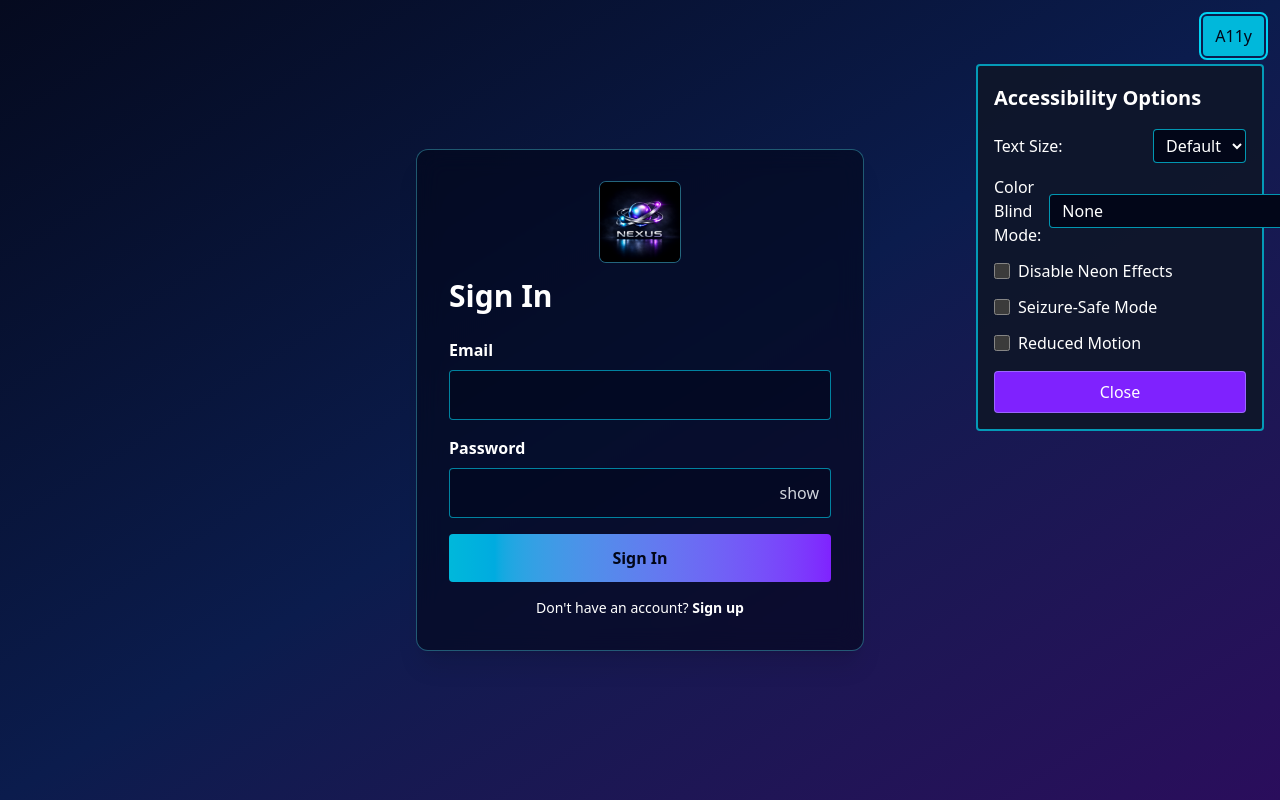
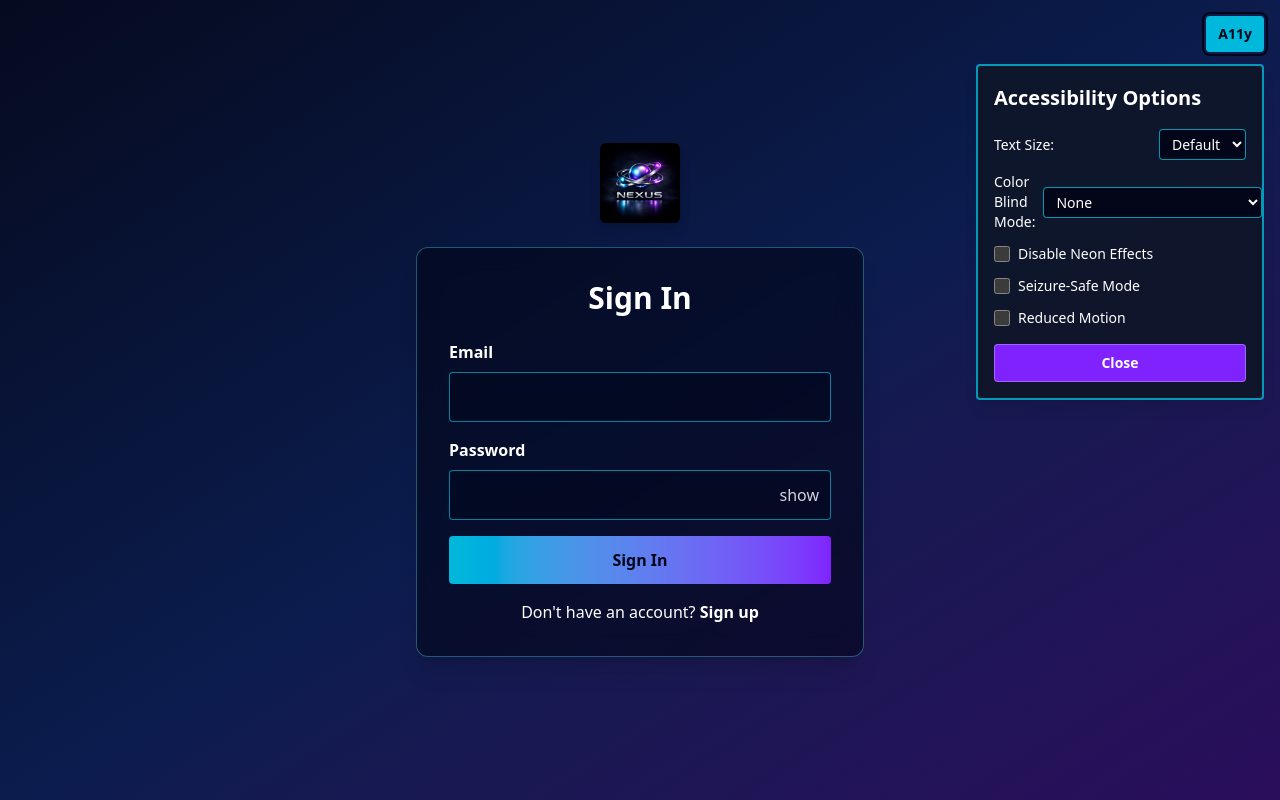
Before and after one commit to stephensdf89/Nexus, a Next.js app: page /login in a window 1280 px wide. Both pictures are taken after a click on the button "A11y". Built offline with nearby package versions, Linux system fonts and the light colour scheme; no server answers.

Commit message:
Enhance login page with complete accessibility features and better UX

```diff
--- a/src/app/login/page.tsx
+++ b/src/app/login/page.tsx
@@ -20,7 +20,7 @@ export default function LoginPage() {
 
   useEffect(() => {
     a11y.load();
-  }, []);
+  }, [a11y]);
 
   useEffect(() => {
     if (user) {
@@ -39,6 +39,7 @@ export default function LoginPage() {
       return;
     }
 
+    try {
       const { error } = await supabase.auth.signInWithPassword({
         email,
         password,
@@ -51,31 +52,58 @@ export default function LoginPage() {
       }
 
       router.push("/dashboard");
+    } catch (err) {
+      setError(err instanceof Error ? err.message : "Login failed");
+      setIsLoading(false);
+    }
   };
 
+  const textSizeClass =
+    a11y.textSize === "large" ? "text-lg" :
+    a11y.textSize === "small" ? "text-sm" :
+    "";
+
   return (
-    <div className="relative min-h-screen fade-in flex flex-col items-center justify-center bg-gradient-to-br from-[#050a1f] via-[#0b1c4d] to-[#2a0d5c] p-6 transition-colors duration-300">
-      <a href="#login-form" className="absolute top-2 left-2 bg-cyan-500 text-slate-950 px-3 py-1 rounded focus:outline-white z-40 sr-only focus:not-sr-only" aria-label="Skip to login form">Skip to login form</a>
+    <div className={`relative min-h-screen fade-in flex flex-col items-center justify-center bg-gradient-to-br from-[#050a1f] via-[#0b1c4d] to-[#2a0d5c] p-6 transition-colors duration-300 ${a11y.textSize === "large" ? "text-base" : a11y.textSize === "small" ? "text-sm" : "text-base"}`}>
+      {/* Skip link */}
+      <a href="#login-form" className="absolute top-2 left-2 bg-cyan-500 text-slate-950 px-3 py-1 rounded focus:outline-white z-40 sr-only focus:not-sr-only text-xs font-semibold" aria-label="Skip to login form">Skip to login form</a>
 
-      <button onClick={() => setShowMenu(!showMenu)} aria-label="Open Accessibility Menu" aria-expanded={showMenu} className="absolute top-4 right-4 px-3 py-2 rounded focus:outline-2 focus:outline-offset-2 bg-cyan-500 text-slate-950 focus:outline-cyan-400">
+      {/* Accessibility button */}
+      <button
+        onClick={() => setShowMenu(!showMenu)}
+        aria-label="Open Accessibility Menu"
+        aria-expanded={showMenu}
+        className="absolute top-4 right-4 px-3 py-2 rounded focus:outline-2 focus:outline-offset-2 bg-cyan-500 text-slate-950 hover:bg-cyan-400 transition-colors font-semibold text-sm"
+      >
         A11y
       </button>
 
+      {/* Accessibility menu */}
       {showMenu && (
-        <div className="absolute top-16 right-4 p-4 rounded w-72 z-50 border-2 bg-slate-900/95 border-cyan-400/70 text-white">
+        <div className="absolute top-16 right-4 p-4 rounded w-72 z-50 border-2 bg-slate-900/95 border-cyan-400/70 text-white shadow-lg">
           <h2 className="font-bold mb-4 text-lg">Accessibility Options</h2>
           <div className="space-y-3">
-            <label className="flex items-center justify-between">
-              <span>Text Size:</span>
-              <select value={a11y.textSize} onChange={(e) => a11y.update("textSize", e.target.value)} className="ml-2 px-2 py-1 rounded border bg-slate-950 border-cyan-400/70 text-white">
+            <label className="flex items-center justify-between cursor-pointer">
+              <span className="text-sm">Text Size:</span>
+              <select
+                value={a11y.textSize}
+                onChange={(e) => a11y.update("textSize", e.target.value)}
+                className="ml-2 px-2 py-1 rounded border bg-slate-950 border-cyan-400/70 text-white text-sm focus:outline-none focus:ring-2 focus:ring-cyan-400"
+                aria-label="Text size selection"
+              >
                 <option value="small">Small</option>
                 <option value="medium">Default</option>
                 <option value="large">Large</option>
               </select>
             </label>
-            <label className="flex items-center justify-between">
-              <span>Color Blind Mode:</span>
-              <select value={a11y.colorBlindMode} onChange={(e) => a11y.update("colorBlindMode", e.target.value)} className="ml-2 px-2 py-1 rounded border bg-slate-950 border-cyan-400/70 text-white">
+            <label className="flex items-center justify-between cursor-pointer">
+              <span className="text-sm">Color Blind Mode:</span>
+              <select
+                value={a11y.colorBlindMode}
+                onChange={(e) => a11y.update("colorBlindMode", e.target.value)}
+                className="ml-2 px-2 py-1 rounded border bg-slate-950 border-cyan-400/70 text-white text-sm focus:outline-none focus:ring-2 focus:ring-cyan-400"
+                aria-label="Color blind mode selection"
+              >
                 <option value="none">None</option>
                 <option value="protanopia">Protanopia (Red-Blind)</option>
                 <option value="deuteranopia">Deuteranopia (Green-Blind)</option>
@@ -83,41 +111,147 @@ export default function LoginPage() {
               </select>
             </label>
             <label className="flex items-center cursor-pointer">
-              <input type="checkbox" checked={a11y.disableNeon} onChange={() => a11y.update("disableNeon", !a11y.disableNeon)} className="mr-2 w-4 h-4 cursor-pointer" />
-              <span>Disable Neon Effects</span>
+              <input
+                type="checkbox"
+                checked={a11y.disableNeon}
+                onChange={() => a11y.update("disableNeon", !a11y.disableNeon)}
+                className="mr-2 w-4 h-4 cursor-pointer focus:ring-2 focus:ring-cyan-400"
+                aria-label="Disable neon effects"
+              />
+              <span className="text-sm">Disable Neon Effects</span>
             </label>
             <label className="flex items-center cursor-pointer">
-              <input type="checkbox" checked={a11y.safeMode} onChange={() => a11y.update("safeMode", !a11y.safeMode)} className="mr-2 w-4 h-4 cursor-pointer" />
-              <span>Seizure-Safe Mode</span>
+              <input
+                type="checkbox"
+                checked={a11y.safeMode}
+                onChange={() => a11y.update("safeMode", !a11y.safeMode)}
+                className="mr-2 w-4 h-4 cursor-pointer focus:ring-2 focus:ring-cyan-400"
+                aria-label="Seizure-safe mode"
+              />
+              <span className="text-sm">Seizure-Safe Mode</span>
             </label>
             <label className="flex items-center cursor-pointer">
-              <input type="checkbox" checked={a11y.reducedMotion} onChange={() => a11y.update("reducedMotion", !a11y.reducedMotion)} className="mr-2 w-4 h-4 cursor-pointer" />
-              <span>Reduced Motion</span>
+              <input
+                type="checkbox"
+                checked={a11y.reducedMotion}
+                onChange={() => a11y.update("reducedMotion", !a11y.reducedMotion)}
+                className="mr-2 w-4 h-4 cursor-pointer focus:ring-2 focus:ring-cyan-400"
+                aria-label="Reduced motion"
+              />
+              <span className="text-sm">Reduced Motion</span>
             </label>
           </div>
-          <button onClick={() => setShowMenu(false)} className="w-full mt-4 px-3 py-2 rounded border bg-violet-600 text-white border-violet-400/70 hover:bg-violet-700">Close</button>
+          <button
+            onClick={() => setShowMenu(false)}
+            className="w-full mt-4 px-3 py-2 rounded border bg-violet-600 text-white border-violet-400/70 hover:bg-violet-700 transition-colors text-sm font-semibold"
+          >
+            Close
+          </button>
         </div>
       )}
 
-      <form id="login-form" onSubmit={handleLogin} className={`bg-slate-950/60 text-white border border-cyan-300/35 backdrop-blur-md p-8 rounded-xl shadow-xl w-full max-w-md ${!a11y.reducedMotion && !a11y.safeMode ? "slide-up" : ""}`}>
-        <img src="/logo.png" alt="Nexus logo" width="88" height="88" className="mx-auto mb-4 h-20 w-20 rounded-md ring-1 ring-cyan-300/40" />
-        <h1 className="text-3xl font-bold mb-6">Sign In</h1>
-        {error && <p className="text-violet-200 mb-4 p-3 rounded bg-violet-900/35 border border-violet-400/50 error-shake" role="alert">{error}</p>}
+      {/* Logo */}
+      <div className="mb-6">
+        <img
+          src="/logo.png"
+          alt="Content Creator Nexus Logo"
+          width={140}
+          height={140}
+          className="rounded-md shadow-lg h-20 w-20"
+        />
+      </div>
+
+      {/* Login form */}
+      <form
+        id="login-form"
+        onSubmit={handleLogin}
+        className={`bg-slate-950/60 text-white border border-cyan-300/35 backdrop-blur-md p-8 rounded-xl shadow-xl w-full max-w-md transition-all ${!a11y.reducedMotion && !a11y.safeMode ? "slide-up" : ""}`}
+      >
+        <h1 className={`font-bold mb-6 text-center ${a11y.textSize === "large" ? "text-3xl" : a11y.textSize === "small" ? "text-2xl" : "text-3xl"}`}>
+          Sign In
+        </h1>
+
+        {/* Error alert */}
+        {error && (
+          <div
+            className={`text-violet-200 mb-4 p-3 rounded bg-violet-900/35 border border-violet-400/50 ${!a11y.reducedMotion && !a11y.safeMode ? "error-shake" : ""}`}
+            role="alert"
+          >
+            <p className={`${textSizeClass}`}>{error}</p>
+          </div>
+        )}
+
         <div className="space-y-4">
+          {/* Email field */}
           <div>
-            <label htmlFor="email" className="block mb-2 font-semibold">Email</label>
-            <input id="email" type="email" value={email} onChange={(e) => setEmail(e.target.value)} required aria-required="true" aria-label="Email address" className={`w-full p-3 rounded transition-all duration-200 bg-slate-950/40 border border-cyan-400/60 text-white input-glow ${a11y.textSize === "large" ? "text-lg" : a11y.textSize === "small" ? "text-sm" : ""} focus:outline-none focus:ring-2 focus:ring-offset-2 focus:ring-cyan-400`} autoComplete="email" />
+            <label htmlFor="email" className={`block mb-2 font-semibold ${textSizeClass}`}>
+              Email
+            </label>
+            <input
+              id="email"
+              type="email"
+              value={email}
+              onChange={(e) => setEmail(e.target.value)}
+              required
+              disabled={isLoading}
+              aria-required="true"
+              aria-label="Email address"
+              className={`w-full p-3 rounded transition-all duration-200 bg-slate-950/40 border border-cyan-400/60 text-white input-glow ${textSizeClass} focus:outline-none focus:ring-2 focus:ring-offset-2 focus:ring-cyan-400 disabled:opacity-60 disabled:cursor-not-allowed`}
+              autoComplete="email"
+            />
           </div>
+
+          {/* Password field */}
           <div>
-            <label htmlFor="password" className="block mb-2 font-semibold">Password</label>
+            <label htmlFor="password" className={`block mb-2 font-semibold ${textSizeClass}`}>
+              Password
+            </label>
             <div className="relative">
-              <input id="password" type={showPassword ? "text" : "password"} value={password} onChange={(e) => setPassword(e.target.value)} required aria-required="true" aria-label="Password" className={`w-full p-3 rounded transition-all duration-200 bg-slate-950/40 border border-cyan-400/60 text-white input-glow pr-12 ${a11y.textSize === "large" ? "text-lg" : a11y.textSize === "small" ? "text-sm" : ""} focus:outline-none focus:ring-2 focus:ring-offset-2 focus:ring-cyan-400`} autoComplete="current-password" />
-              <button type="button" onClick={() => setShowPassword(!showPassword)} aria-label={showPassword ? "Hide password" : "Show password"} className="absolute right-3 top-1/2 -translate-y-1/2 text-gray-300 hover:text-white">{showPassword ? "hide" : "show"}</button>
+              <input
+                id="password"
+                type={showPassword ? "text" : "password"}
+                value={password}
+                onChange={(e) => setPassword(e.target.value)}
+                required
+                disabled={isLoading}
+                aria-required="true"
+                aria-label="Password"
+                className={`w-full p-3 rounded transition-all duration-200 bg-slate-950/40 border border-cyan-400/60 text-white input-glow pr-12 ${textSizeClass} focus:outline-none focus:ring-2 focus:ring-offset-2 focus:ring-cyan-400 disabled:opacity-60 disabled:cursor-not-allowed`}
+                autoComplete="current-password"
+              />
+              <button
+                type="button"
+                onClick={() => setShowPassword(!showPassword)}
+                disabled={isLoading}
+                aria-label={showPassword ? "Hide password" : "Show password"}
+                className={`absolute right-3 top-1/2 -translate-y-1/2 text-gray-300 hover:text-white transition-colors disabled:opacity-60 disabled:cursor-not-allowed ${textSizeClass}`}
+              >
+                {showPassword ? "hide" : "show"}
+              </button>
             </div>
           </div>
-          <button type="submit" disabled={isLoading} className={`w-full py-3 rounded font-semibold transition-all duration-200 bg-gradient-to-r from-cyan-500 to-violet-600 hover:from-cyan-400 hover:to-violet-500 text-slate-950 disabled:opacity-60 disabled:cursor-not-allowed focus:outline-none focus:ring-2 focus:ring-offset-2 focus:ring-cyan-400 ${!a11y.reducedMotion && !a11y.safeMode ? "btn-pulse" : ""}`} aria-busy={isLoading}>{isLoading ? "Signing in..." : "Sign In"}</button>
+
+          {/* Sign in button */}
+          <button
+            type="submit"
+            disabled={isLoading}
+            className={`w-full py-3 rounded font-semibold transition-all duration-200 bg-gradient-to-r from-cyan-500 to-violet-600 hover:from-cyan-400 hover:to-violet-500 text-slate-950 disabled:opacity-60 disabled:cursor-not-allowed focus:outline-none focus:ring-2 focus:ring-offset-2 focus:ring-cyan-400 ${textSizeClass} ${!a11y.reducedMotion && !a11y.safeMode ? "btn-pulse" : ""}`}
+            aria-busy={isLoading}
+          >
+            {isLoading ? "Signing in..." : "Sign In"}
+          </button>
         </div>
-        <p className="text-center mt-4 text-sm">Don&apos;t have an account? <a href="/signup" className="font-semibold underline transition-colors text-cyan-300 hover:text-violet-300">Sign up</a></p>
+
+        {/* Sign up link */}
+        <p className={`text-center mt-4 ${textSizeClass}`}>
+          Don&apos;t have an account?{" "}
+          <a
+            href="/signup"
+            className="font-semibold underline transition-colors text-cyan-300 hover:text-violet-300 focus:outline-none focus:ring-2 focus:ring-offset-2 focus:ring-cyan-400"
+          >
+            Sign up
+          </a>
+        </p>
       </form>
     </div>
   );
```
Lines whose indentation alone changed are shown as unchanged.
